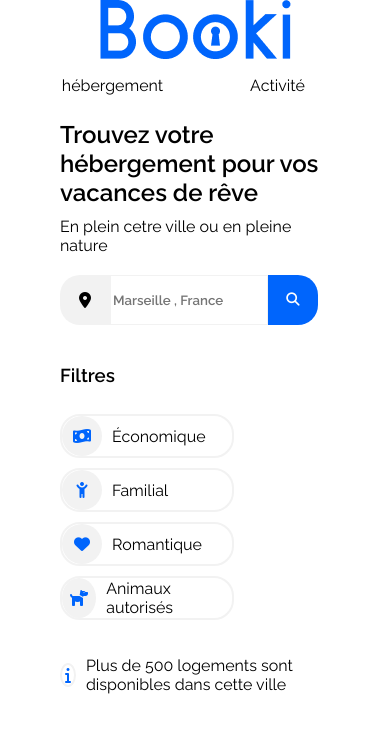
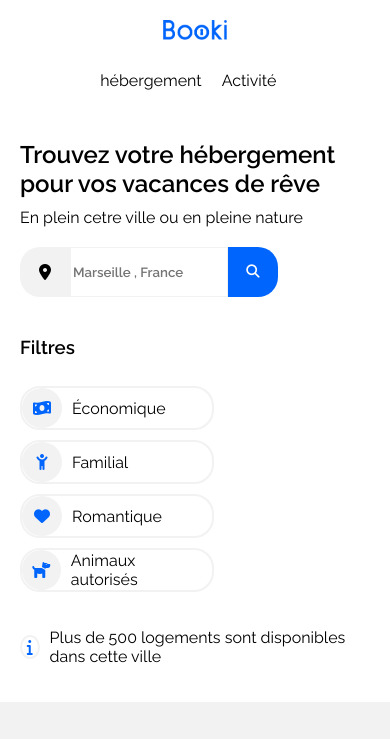
Before and after one commit to Samba-thiam/BOOKI_SAMBA, a plain HTML site: page index.html in a window 390 px wide. Shown: the top 739 px of the page. Drawn offline with Linux system fonts and the light colour scheme.

Commit message:
modification du logo, breakpoint

```diff
--- a/css/mobile.css
+++ b/css/mobile.css
@@ -60,7 +60,7 @@
 
 }
 .elementFilter {
-    width: 160px;
+    width: 180px;
 }
 
  /* code de la section hébergement et populaires */
--- a/css/styles.css
+++ b/css/styles.css
@@ -2,7 +2,9 @@ body {
     font-family: 'Raleway', sans-serif;
     background-color: #fff;
     margin: 0;
-
+    display: flex;
+    flex-direction: column;
+    align-items: center;
 }
 
 .blocPage {
@@ -10,21 +12,24 @@ body {
     display: flex;
     flex-direction: column;
     gap: 20px;
+    max-width: 1400px;
 }
 
 header {
     height: 100px;
     display: flex;
     flex-direction: row;
+    align-items: center;
     justify-content: space-between;
     gap:unset;
 }
 
 .logo {
+    height: 20px;
+}
+.logo > img{
     height: 100%;
-    display: flex;
-    align-items: center;
-    justify-content: unset;
+    object-fit: cover;
 }
 
 nav {
@@ -450,6 +455,7 @@ main {
     margin-inline-end: 0px;
     color: black;
     text-decoration: none;
+    padding-left: 20px;
 }
 
 /* code du footer */
--- a/css/tablette.css
+++ b/css/tablette.css
@@ -1,4 +1,4 @@
-@media screen and (max-width : 1024px) {
+@media screen and (min-width : 768px) and (max-width : 991px) {
 
     .blocPage {
         padding: 0px 40px;
--- a/index.html
+++ b/index.html
@@ -22,7 +22,7 @@
     <div class="blocPage">
         <header>
             <div class="logo">
-                <img src="assets/logo/Booki.png" alt="logo" />
+             <img src="./assets/logo/Booki.png" alt="logo"/>
             </div>
             <nav>
                 <a class="menuItem" href="#hébergements">hébergement</a>
@@ -47,16 +47,16 @@
                     <h3 class="filterTitle">Filtres</h3>
                     <div class="Filters">
                         <span class="elementFilter">
-                            <div class="iconFilter"><i class="fa-solid fa-money-bill-wave "></i></div> Économique
+                            <span class="iconFilter"><i class="fa-solid fa-money-bill-wave "></i></span> Économique
                         </span>
                         <span class="elementFilter">
-                            <div class="iconFilter"><i class="fa-solid fa-child-reaching "></i> </div> Familial
+                            <span class="iconFilter"><i class="fa-solid fa-child-reaching "></i> </span> Familial
                         </span>
                         <span class="elementFilter">
-                            <div class="iconFilter"><i class="fa-solid fa-heart "></i> </div> Romantique
+                            <span class="iconFilter"><i class="fa-solid fa-heart "></i> </span> Romantique
                         </span>
                         <span class="elementFilter">
-                            <div class="iconFilter"><i class="fa-solid fa-dog "></i> </div> Animaux autorisés
+                            <span class="iconFilter"><i class="fa-solid fa-dog "></i> </span> Animaux autorisés
                         </span>
 
                     </div>
@@ -72,7 +72,7 @@
             </section>
 
 
-            <section class="hebergement-populaire">
+            <section id="hébergements" class="hebergement-populaire">
 
                 <div class="hebergement">
                     <div class="titreHeberg">
@@ -280,7 +280,7 @@
 
             </section>
 
-            <section class="activite">
+            <section class="activite" id="activités">
                 <h2 class="titreAcivite">Activités à Marseille</h2>
                 <div class="cardsActivite">
 
```
